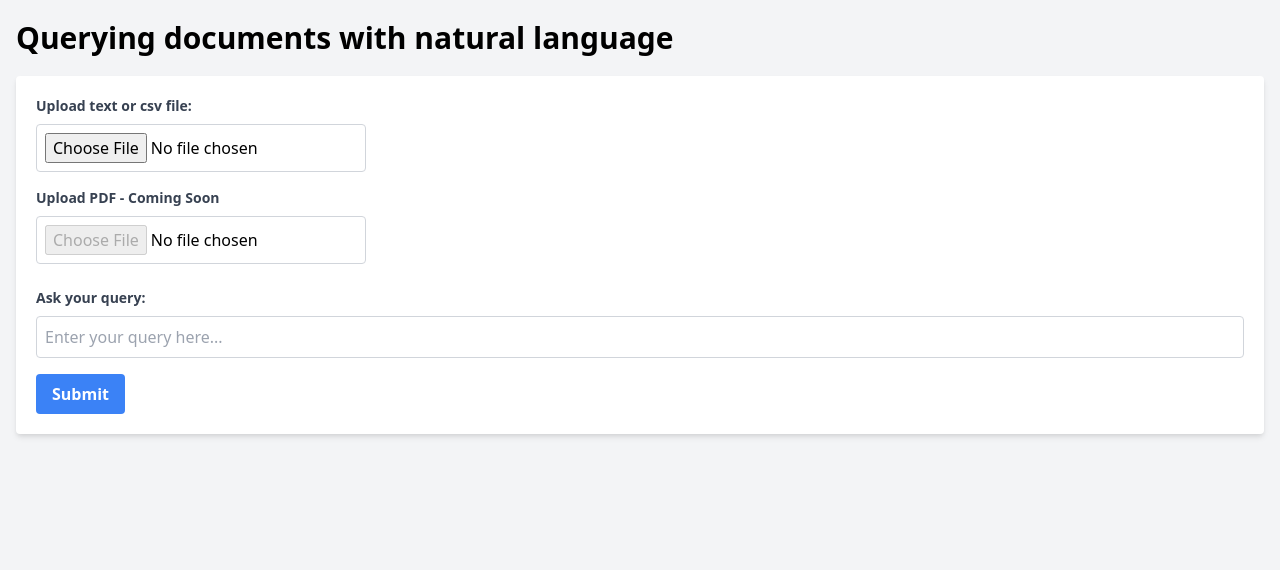
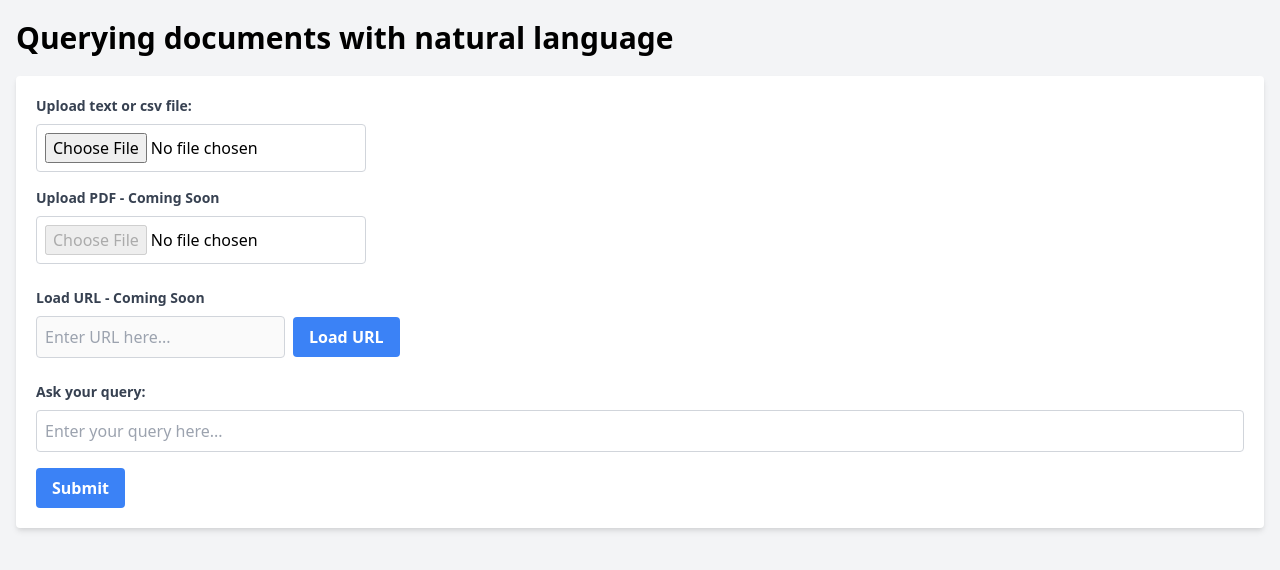
Before and after one commit to Veeeetzzzz/langchain-document-query, a Flask app: page / in a window 1280 px wide. Shown: the top 570 px of the page. Run offline with Flask 2, Linux system fonts and the light colour scheme.

Commit message:
Update index.html

```diff
--- a/templates/index.html
+++ b/templates/index.html
@@ -1,5 +1,6 @@
 <!DOCTYPE html>
 <html lang="en">
+
   <head>
     <meta charset="UTF-8">
     <meta name="viewport" content="width=device-width, initial-scale=1.0">
@@ -7,6 +8,7 @@
     <link href="https://cdn.jsdelivr.net/npm/tailwindcss@2.2.19/dist/tailwind.min.css" rel="stylesheet">
     <script src="https://code.jquery.com/jquery-3.6.0.min.js"></script>
   </head>
+
   <body class="bg-gray-100">
     <div class="container mx-auto px-4 py-5">
       <h1 class="text-3xl font-bold mb-5">Querying documents with natural language</h1>
@@ -20,6 +22,14 @@
           <div>
             <label class="block text-gray-700 text-sm font-bold mb-2" for="upload-pdf">Upload PDF - Coming Soon</label>
             <input class="border border-gray-300 p-2 rounded" type="file" id="upload-pdf" name="upload-pdf" accept=".pdf" disabled>
+          </div>
+          <br>
+          <div>
+            <label class="block text-gray-700 text-sm font-bold mb-2" for="load-url">Load URL - Coming Soon</label>
+            <div class="flex items-center">
+              <input class="border border-gray-300 p-2 rounded mr-2" type="text" id="load-url" name="load-url" placeholder="Enter URL here..." pattern="https?://.+(\..{2,})" disabled>
+              <button class="bg-blue-500 hover:bg-blue-700 text-white font-bold py-2 px-4 rounded" type="button" id="load-url-button" disabled>Load URL</button>
+            </div>
           </div>
           <br>
           <div class="mb-4">
@@ -38,7 +48,7 @@
     </div>
 
     <script>
-$("#query-form").submit(function (event) {
+      $("#query-form").submit(function(event) {
         event.preventDefault();
         var content = $("#content")[0].files[0];
         var query = $("#query").val().trim();
@@ -55,9 +65,13 @@ $("#query-form").submit(function (event) {
         }
 
         var reader = new FileReader();
-    reader.onload = function (e) {
+        reader.onload = function(e) {
           var contentText = e.target.result;
-        $.post("/ask", { content: contentText, query: query, file_ext: "." + file_ext }, function (data) {
+          $.post("/ask", {
+            content: contentText,
+            query: query,
+            file_ext: "." + file_ext
+          }, function(data) {
             if (data.error) {
               alert(data.error);
             } else {
@@ -68,6 +82,8 @@ $("#query-form").submit(function (event) {
         };
         reader.readAsText(content);
       });
+
     </script>
   </body>
+
 </html>
```
Lines whose indentation alone changed are shown as unchanged.
